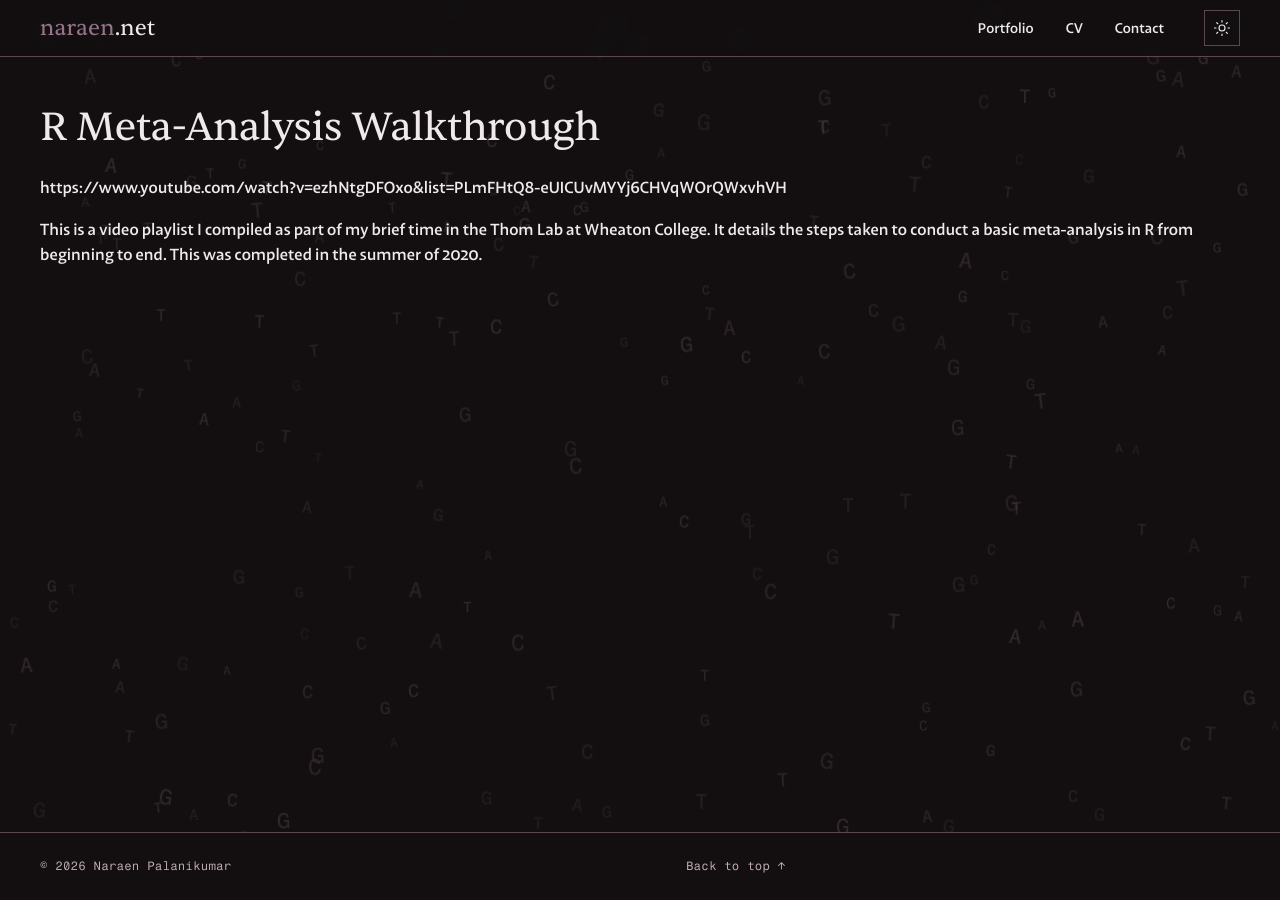
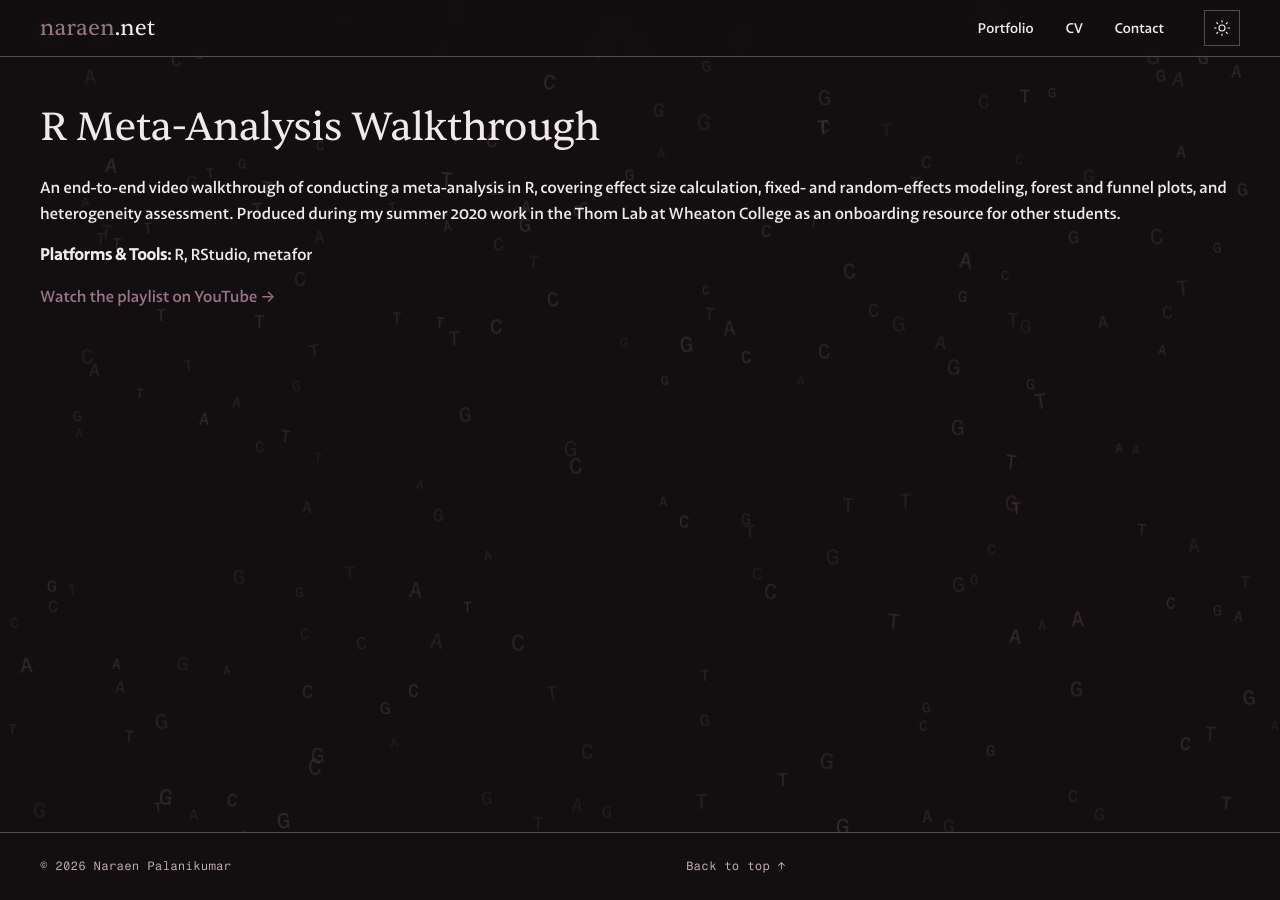
Before and after one commit to naraenp/naraen_net, a Jekyll site: the page built from _portfolio/metayt_proj.md, in a window 1280 px wide. Built offline with Jekyll 4.4.1, drawn with Linux system fonts in a browser that asks for light colours.

Commit message:
Refresh portfolio entries with polished summaries and platform lists
Tightens prose across all six portfolio pieces and adds a "Platforms &
Tools" line to each so visitors can quickly see the relevant stack.
Frames each entry around its actual domain (bioinformatics, controls,
hardware/EMG) rather than a single uniform voice.

Co-Authored-By: Claude Opus 4.7 <noreply@anthropic.com>

```diff
--- a/_portfolio/metayt_proj.md
+++ b/_portfolio/metayt_proj.md
@@ -5,6 +5,8 @@ description: "A video playlist walking through the steps needed to complete a me
 thumbnail: "/assets/images/portfolio/R_logo.png"
 ---
 
-https://www.youtube.com/watch?v=ezhNtgDFOxo&list=PLmFHtQ8-eUICUvMYYj6CHVqWOrQWxvhVH
+An end-to-end video walkthrough of conducting a meta-analysis in R, covering effect size calculation, fixed- and random-effects modeling, forest and funnel plots, and heterogeneity assessment. Produced during my summer 2020 work in the Thom Lab at Wheaton College as an onboarding resource for other students.
 
-This is a video playlist I compiled as part of my brief time in the Thom Lab at Wheaton College. It details the steps taken to conduct a basic meta-analysis in R from beginning to end. This was completed in the summer of 2020.
+**Platforms & Tools:** R, RStudio, metafor
+
+[Watch the playlist on YouTube →](https://www.youtube.com/watch?v=ezhNtgDFOxo&list=PLmFHtQ8-eUICUvMYYj6CHVqWOrQWxvhVH)
```
Also changed, not shown: _portfolio/bioe420final_proj.md (+3 -1 lines), _portfolio/emgsax_proj.md (+3 -1 lines), _portfolio/fiberphot_proj.md (+3 -1 lines), _portfolio/preleuk_proj.md (+5 -1 lines), _portfolio/tcrclonal_proj.md (+7 -1 lines).
